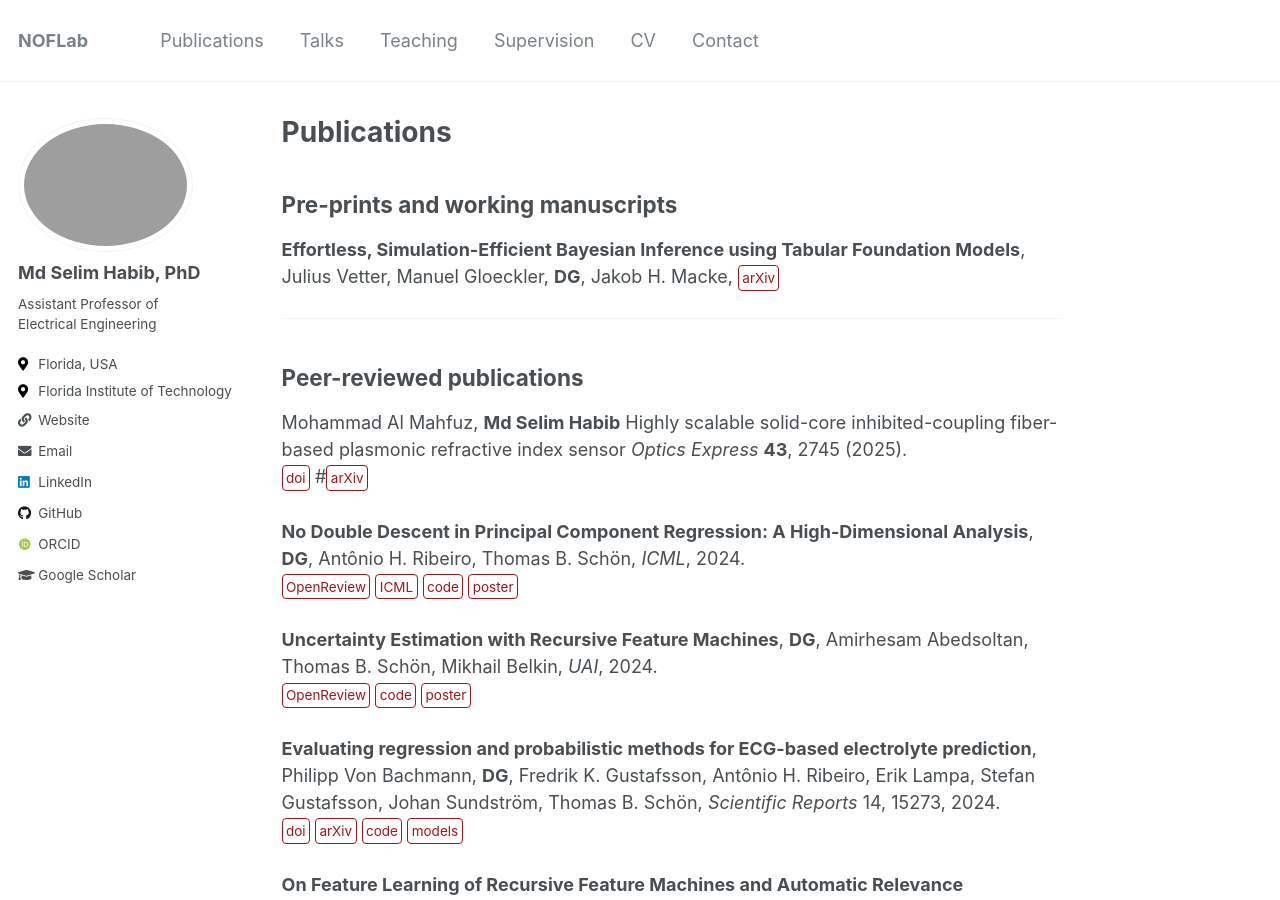
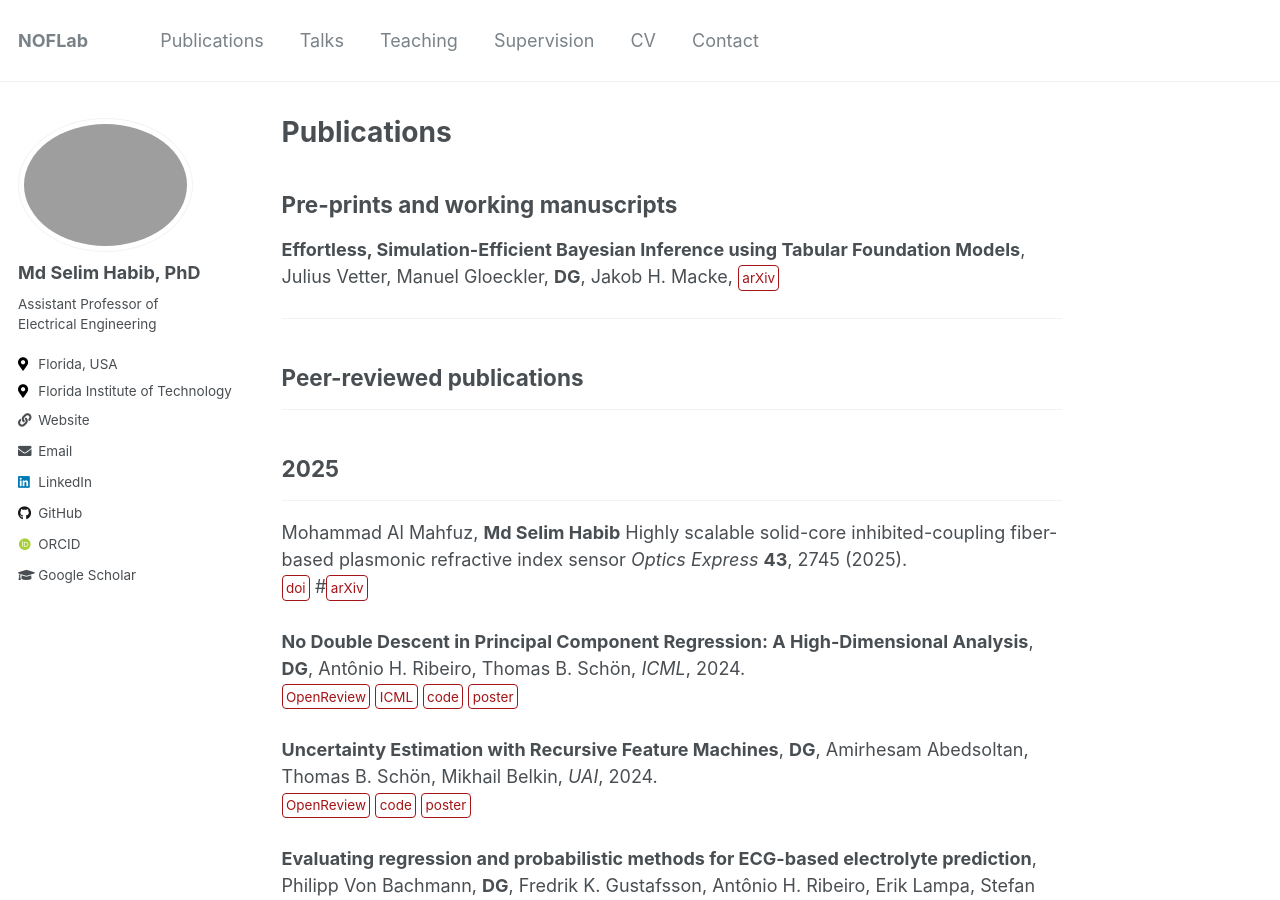
Before and after one commit to mhabib73/NOFLabDemo.github.io, a Jekyll site: the page built from _pages/publications.md, in a window 1280 px wide and 900 px high. Built offline with Jekyll 4.4.1, drawn with Linux system fonts in a browser that asks for light colours; some web fonts are replaced; formulas are drawn with MathJax 3.

Commit message:
Update publications.md

```diff
--- a/_pages/publications.md
+++ b/_pages/publications.md
@@ -12,7 +12,12 @@ Julius Vetter, Manuel Gloeckler, **DG**, Jakob H. Macke,
 
 ---
 ## Peer-reviewed publications
+---
 
+
+## 2025
+
+---
 
 Mohammad Al Mahfuz, **Md Selim Habib** Highly scalable solid-core inhibited-coupling fiber-based plasmonic refractive index sensor
 *Optics Express* **43**, 2745 (2025).\
```
